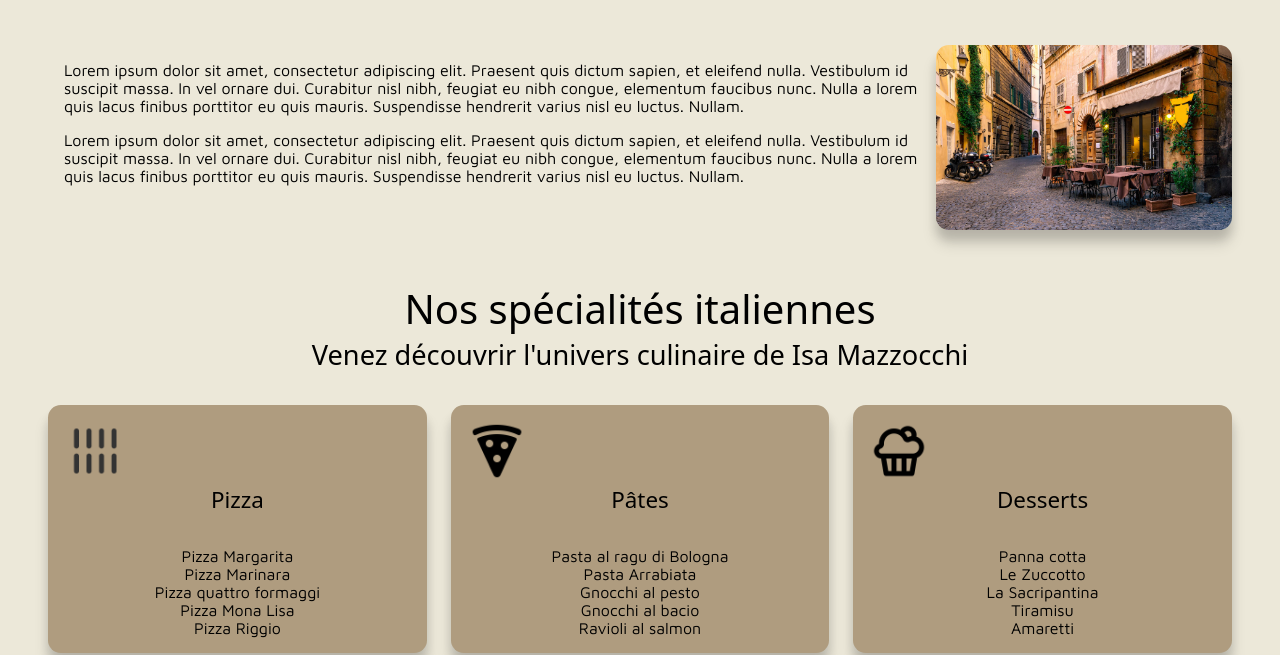
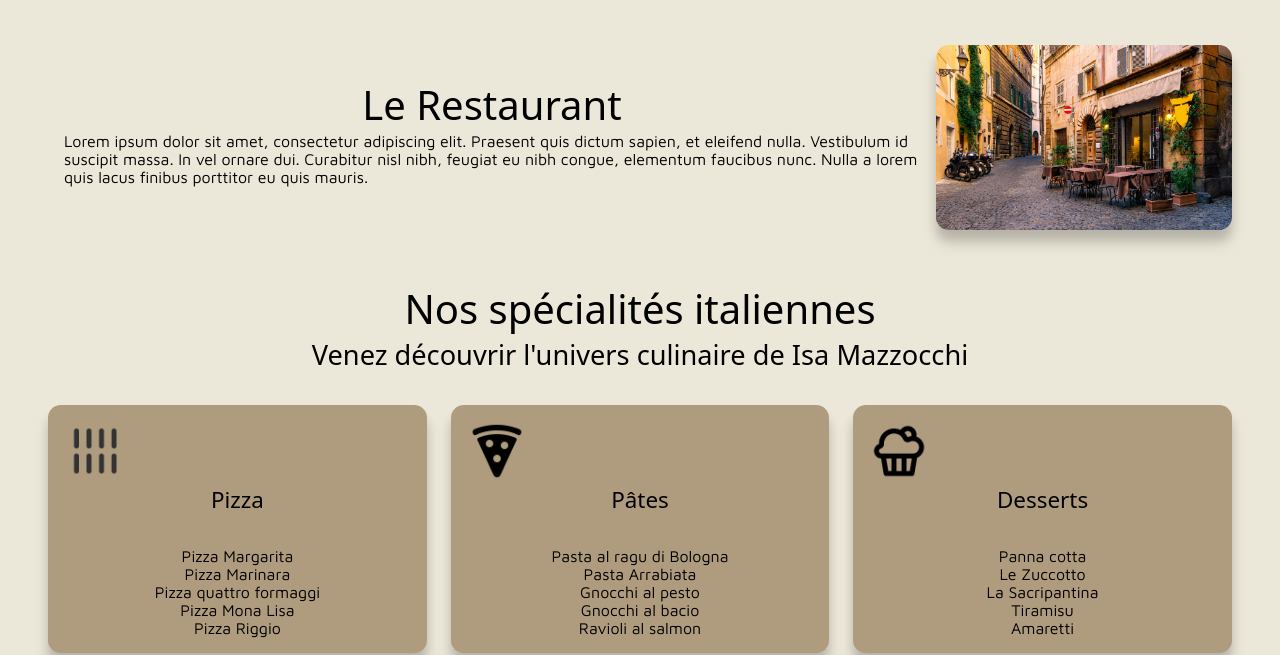
Before and after one commit to zakaryafactory/dwwm2024-pastalavista, a plain HTML site: page index.html in a window 1280 px wide. Shown: the part 166-821 px from the top of the page. Drawn offline with Linux system fonts and the light colour scheme; a web font is replaced by a local one.

Commit message:
Add h2 on restaurant section

```diff
--- a/assets/css/styles.css
+++ b/assets/css/styles.css
@@ -102,6 +102,7 @@ a {
     display: flex;
     flex-wrap: wrap;
     justify-content: space-between;
+    align-items: center;
 }
 
 .intro__text {
--- a/index.html
+++ b/index.html
@@ -32,8 +32,8 @@
     <main>
         <section id="restaurant" class="container intro">
             <div class="intro__text">
-                <p>Lorem ipsum dolor sit amet, consectetur adipiscing elit. Praesent quis dictum sapien, et eleifend nulla. Vestibulum id suscipit massa. In vel ornare dui. Curabitur nisl nibh, feugiat eu nibh congue, elementum faucibus nunc. Nulla a lorem quis lacus finibus porttitor eu quis mauris. Suspendisse hendrerit varius nisl eu luctus. Nullam.</p>
-                <p>Lorem ipsum dolor sit amet, consectetur adipiscing elit. Praesent quis dictum sapien, et eleifend nulla. Vestibulum id suscipit massa. In vel ornare dui. Curabitur nisl nibh, feugiat eu nibh congue, elementum faucibus nunc. Nulla a lorem quis lacus finibus porttitor eu quis mauris. Suspendisse hendrerit varius nisl eu luctus. Nullam.</p>
+                <h2 class="heading heading2 heading--noMargin">Le Restaurant</h2>
+                <p>Lorem ipsum dolor sit amet, consectetur adipiscing elit. Praesent quis dictum sapien, et eleifend nulla. Vestibulum id suscipit massa. In vel ornare dui. Curabitur nisl nibh, feugiat eu nibh congue, elementum faucibus nunc. Nulla a lorem quis lacus finibus porttitor eu quis mauris. </p>
             </div>
             <div class="intro__image">
                 <img src="./assets/images/terrasse-restaurant.jpg" alt="Terrasse du restaurant">
```
